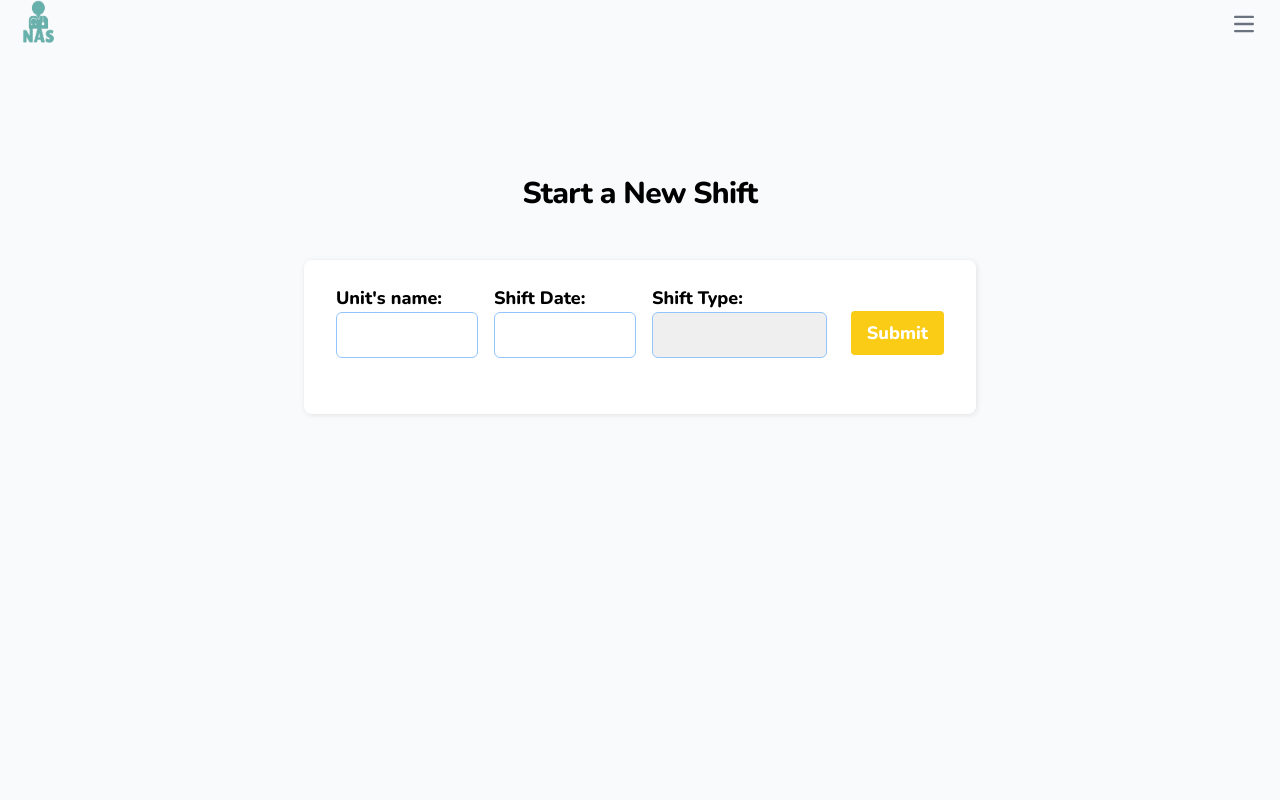
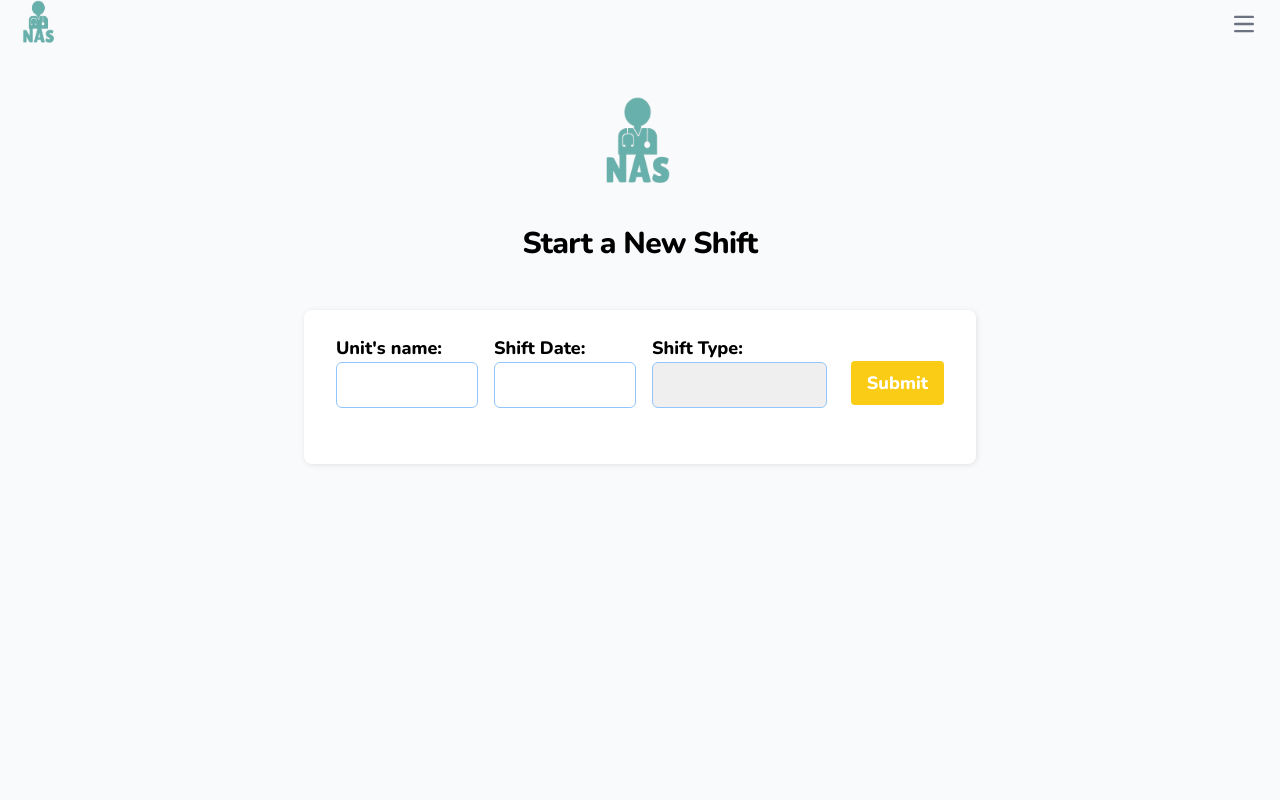
Before and after one commit to Hiba-Mohamed/Reactjs-Nurses-Assignment-Sheet, a React (Vite) app: page /startSheet in a window 1280 px wide. Shown: the top 800 px of the page. Built offline with nearby package versions, Linux system fonts and the light colour scheme.

Commit message:
Update startSheet.tsx

```diff
--- a/src/pages/startSheet.tsx
+++ b/src/pages/startSheet.tsx
@@ -3,7 +3,8 @@ import ShiftForm from "../components/shiftForm";
 
 export function StartSheet(){
     return (
-      <div className="flex flex-col items-center sm:pt-32 pt-14 gap-8 font-nunito min-h-screen bg-slate-50">
+      <div className="flex flex-col items-center sm:pt-12 pt-14 gap-8 font-nunito min-h-screen bg-slate-50">
+        <img src="/images/NAS-logo.png" className="sm:w-24 w-12" alt="" />
         <p className="w-screen flex flex-col items-center justify-center text-nunito-900 font-extrabold text-lg sm:text-3xl tracking-tight text-center">Start a New Shift</p>
         <ShiftForm />
       </div>
```
